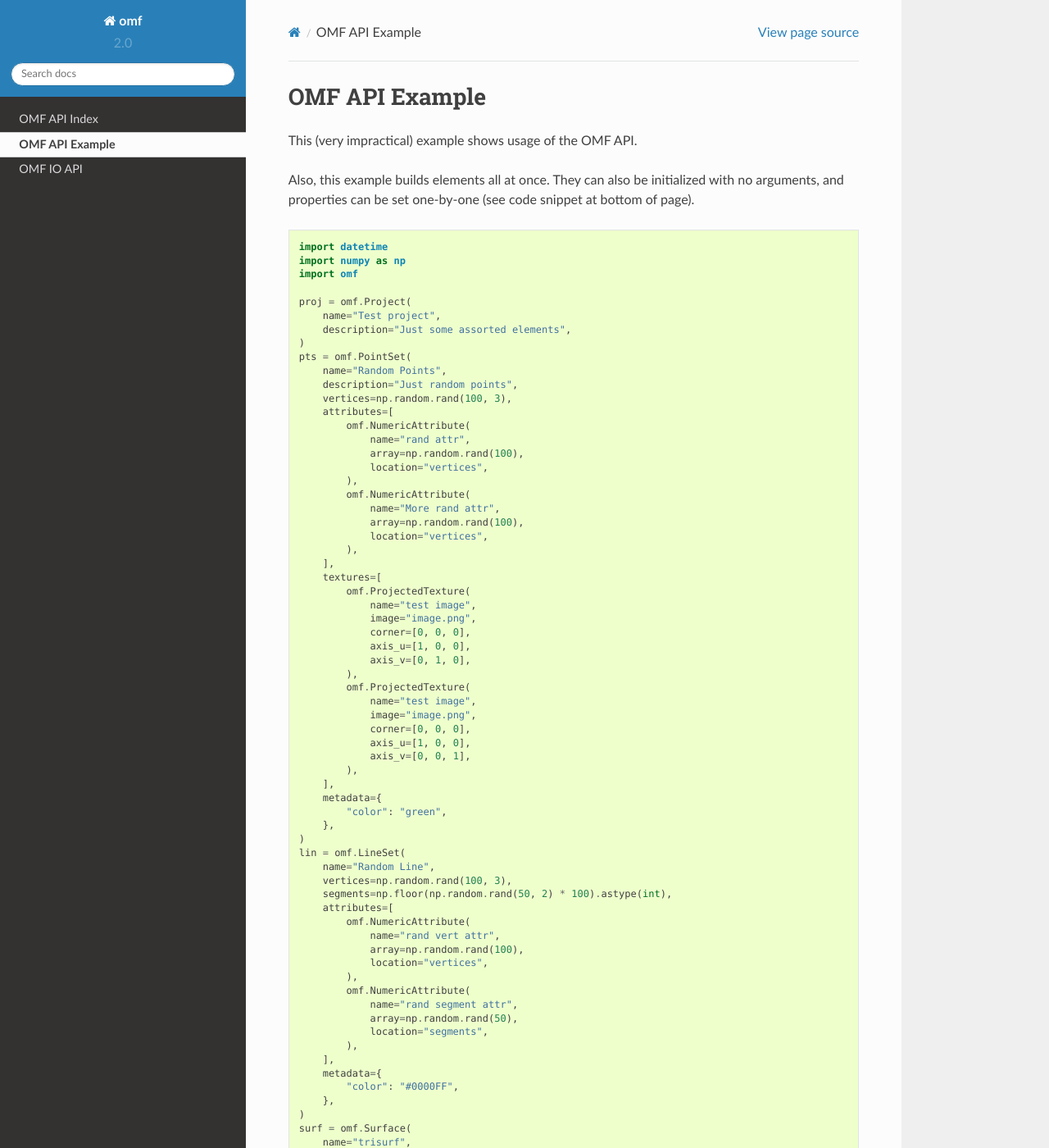
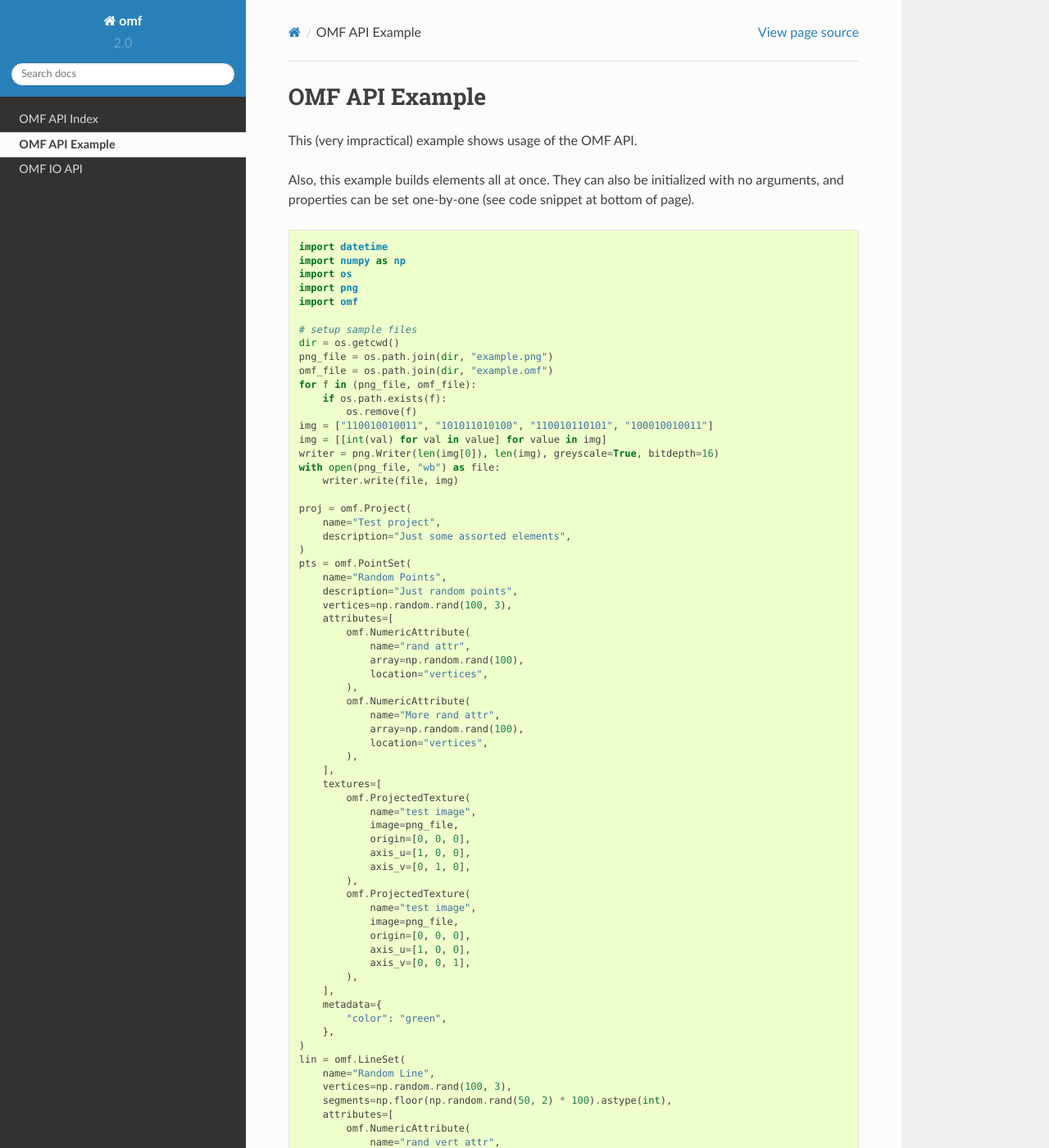
Before and after one commit to gmggroup/omf-python, a Sphinx documentation site: the page built from docs/content/examples.rst, in a window 1280 px wide and 1400 px high. Shown: the whole window at 82% size. Built offline with Sphinx 7.4.7 and the Read the Docs theme 2.0.0, drawn with Linux system fonts in a browser that asks for light colours; some of the changed text lies outside the part shown.

Commit message:
OMF-8 - Fix doc-tests, directly test the code in example.rst instead of an outdated copy.

```diff
--- a/docs/conf.py
+++ b/docs/conf.py
@@ -71,7 +71,7 @@
 #
 # This is also used if you do content translation via gettext catalogs.
 # Usually you set "language" from the command line for these cases.
-language = None
+language = "en"
 
 # There are two options for replacing |today|: either, you set today to some
 # non-false value, then it is used:
--- a/docs/content/examples.rst
+++ b/docs/content/examples.rst
@@ -10,10 +10,26 @@ with no arguments, and properties can be set one-by-one (see code snippet at
 bottom of page).
 
 .. code:: python
+    :name: test_doc
 
     import datetime
     import numpy as np
+    import os
+    import png
     import omf
+
+    # setup sample files
+    dir = os.getcwd()
+    png_file = os.path.join(dir, "example.png")
+    omf_file = os.path.join(dir, "example.omf")
+    for f in (png_file, omf_file):
+        if os.path.exists(f):
+            os.remove(f)
+    img = ["110010010011", "101011010100", "110010110101", "100010010011"]
+    img = [[int(val) for val in value] for value in img]
+    writer = png.Writer(len(img[0]), len(img), greyscale=True, bitdepth=16)
+    with open(png_file, "wb") as file:
+        writer.write(file, img)
 
     proj = omf.Project(
         name="Test project",
@@ -38,15 +54,15 @@ bottom of page).
         textures=[
             omf.ProjectedTexture(
                 name="test image",
-                image="image.png",
-                corner=[0, 0, 0],
+                image=png_file,
+                origin=[0, 0, 0],
                 axis_u=[1, 0, 0],
                 axis_v=[0, 1, 0],
             ),
             omf.ProjectedTexture(
                 name="test image",
-                image="image.png",
-                corner=[0, 0, 0],
+                image=png_file,
+                origin=[0, 0, 0],
                 axis_u=[1, 0, 0],
                 axis_v=[0, 0, 1],
             ),
@@ -99,7 +115,7 @@ bottom of page).
         name="gridsurf",
         tensor_u=np.ones(10).astype(float),
         tensor_v=np.ones(15).astype(float),
-        corner=[50.0, 50.0, 50.0],
+        origin=[50.0, 50.0, 50.0],
         axis_u=[1.0, 0, 0],
         axis_v=[0, 0, 1.0],
         offset_w=np.random.rand(11 * 16),
@@ -118,8 +134,8 @@ bottom of page).
         textures=[
             omf.ProjectedTexture(
                 name="test image",
-                image="image.png",
-                corner=[2.0, 2.0, 2.0],
+                image=png_file,
+                origin=[2.0, 2.0, 2.0],
                 axis_u=[5.0, 0, 0],
                 axis_v=[0, 2.0, 5.0],
             ),
@@ -130,7 +146,7 @@ bottom of page).
         tensor_u=np.ones(10).astype(float),
         tensor_v=np.ones(15).astype(float),
         tensor_w=np.ones(20).astype(float),
-        corner=[10.0, 10.0, -10],
+        origin=[10.0, 10.0, -10],
         attributes=[
             omf.NumericAttribute(
                 name="random attr", location="cells", array=np.random.rand(10 * 15 * 20)
@@ -149,7 +165,7 @@ bottom of page).
 
     assert proj.validate()
 
-    omf.save(proj, "output.omf")
+    omf.save(proj, omf_file)
 
 
 Piecewise building example:
--- a/docs/test_docs.py
+++ b/docs/test_docs.py
@@ -15,19 +15,14 @@ class TestDoc(unittest.TestCase):
         return os.path.sep.join(dirname.split(os.path.sep)[:-1] + ["docs"])
 
     def setUp(self):
-        self.build_dir = os.path.sep.join(self.docs_dir.split(os.path.sep) + ["_build"])
-        if not os.path.isdir(self.build_dir):
-            subprocess.call(["mkdir", "{0}".format(self.build_dir)])
+        self.build_dir = os.path.join(self.docs_dir, "_build")
+        os.makedirs(self.build_dir, exist_ok=True)
 
-        self.doctrees_dir = os.path.sep.join(
-            self.build_dir.split(os.path.sep) + ["doctrees"]
-        )
-        if not os.path.isdir(self.doctrees_dir):
-            subprocess.call(["mkdir", "{0}".format(self.doctrees_dir)])
+        self.doctrees_dir = os.path.join(self.build_dir, "doctrees")
+        os.makedirs(self.doctrees_dir, exist_ok=True)
 
-        self.html_dir = os.path.sep.join(self.build_dir.split(os.path.sep) + ["html"])
-        if not os.path.isdir(self.html_dir):
-            subprocess.call(["mkdir", "{0}".format(self.html_dir)])
+        self.html_dir = os.path.join(self.build_dir, "html")
+        os.makedirs(self.html_dir, exist_ok=True)
 
     def test_html(self):
         check = subprocess.call(
--- a/requirements_dev.txt
+++ b/requirements_dev.txt
@@ -6,6 +6,7 @@ nose
 pylint
 pytest
 pytest-cov
+pytest-rst
 sphinx
 sphinx_rtd_theme
 -e .
```
Also changed, not shown: 3 other files.
